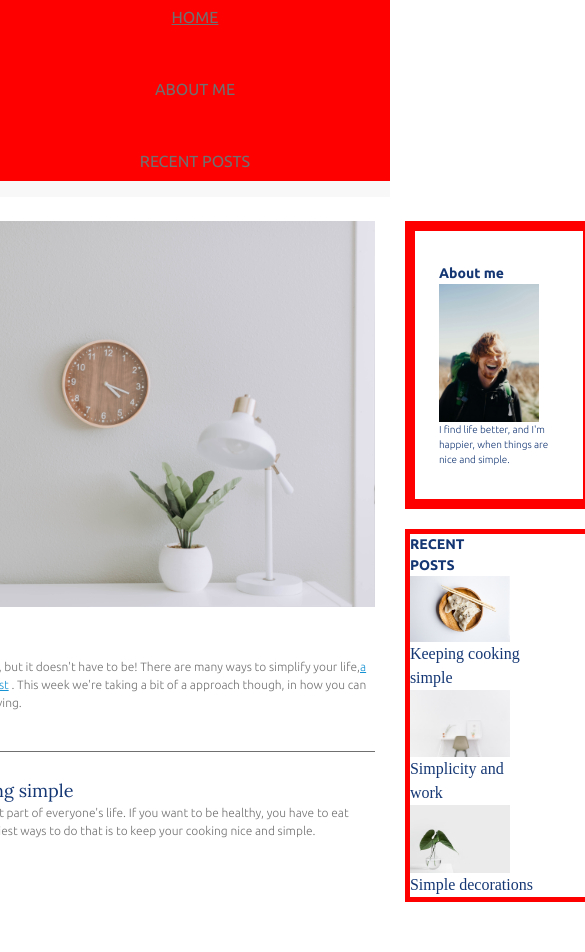
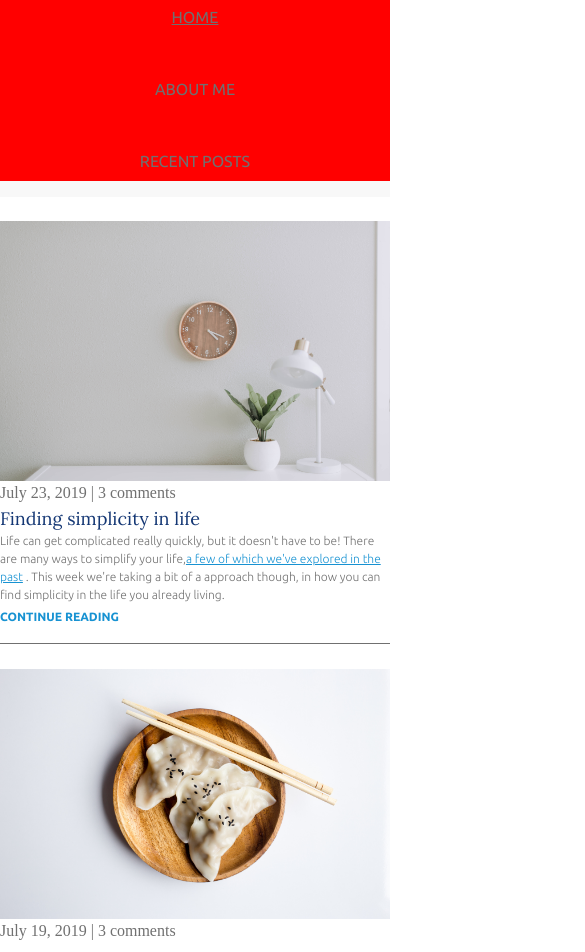
Before and after one commit to Da-ace/document, a plain HTML site: page index.html in a window 390 px wide. Shown: the part 85-1037 px from the top of the page, 585 px wide, since content can reach past the window. Drawn offline with Linux system fonts and the light colour scheme.

Commit message:
initial project

```diff
--- a/main.css
+++ b/main.css
@@ -3,9 +3,12 @@
   display: flex;
   justify-content: center;
   gap: 30px;
+  /* flex-direction: column */
+  align-items: top;
 }
-.first-image {
-  width: 700px;
+
+.first-image-div {
+  max-width: 700px;
 }
 
 .first-content {
@@ -40,7 +43,7 @@
 
 .main-content {
   color: #707070;
-  width: 500px;
+  max-width: 500px;
   font-family: ubuntu;
   font-weight: 300;
   font-size: 12px;
@@ -65,3 +68,21 @@
   gap: 12px;
   margin-bottom: 30px;
 }
+
+@media (max-width: 480px) {
+  .tertiary-article {
+    display: flex;
+    flex-direction: column;
+  }
+
+  .all-container {
+    display: flex;
+    flex-direction: column;
+  }
+
+  .main-image {
+    width: 100%;
+    height: 250px;
+    object-fit: cover;
+  }
+}
```
Also changed, not shown: index.html (renamed from responsive.html).
